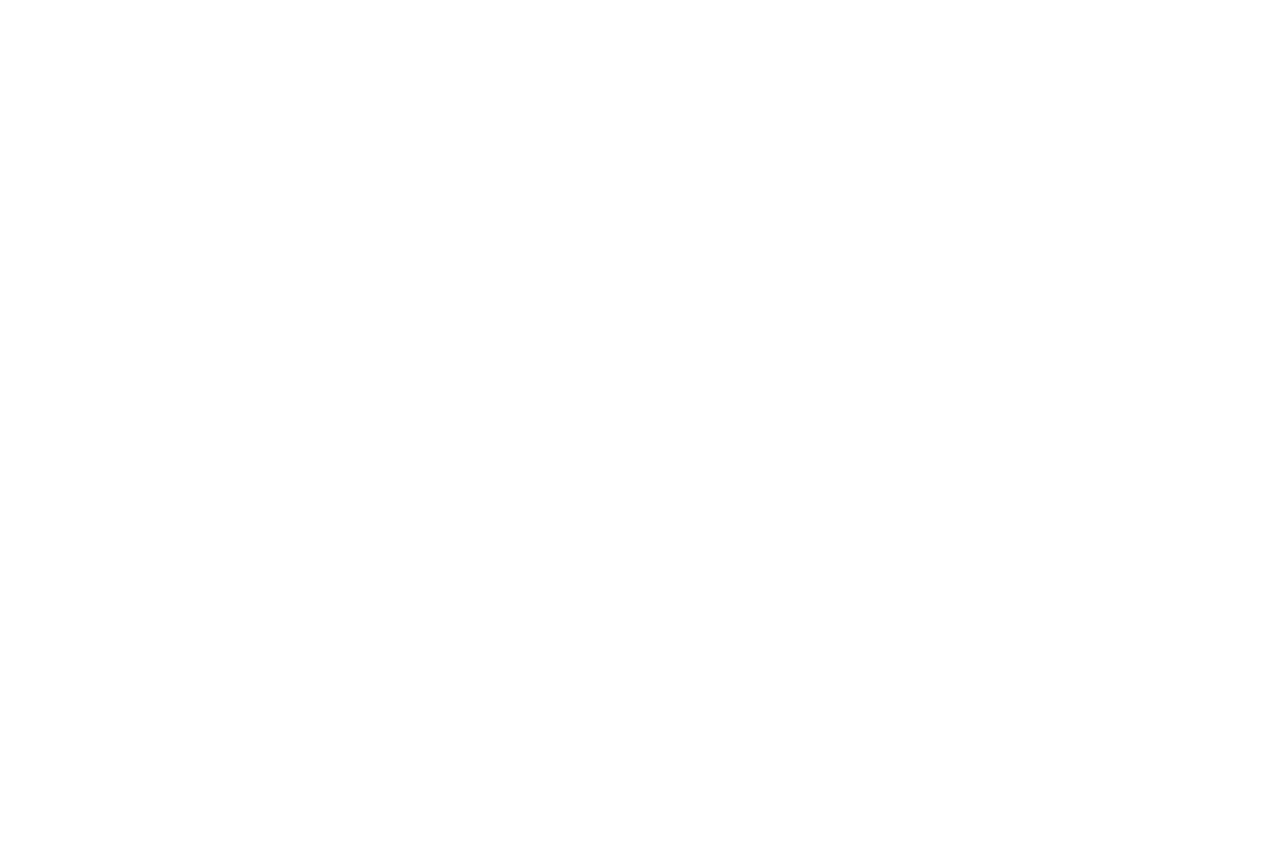
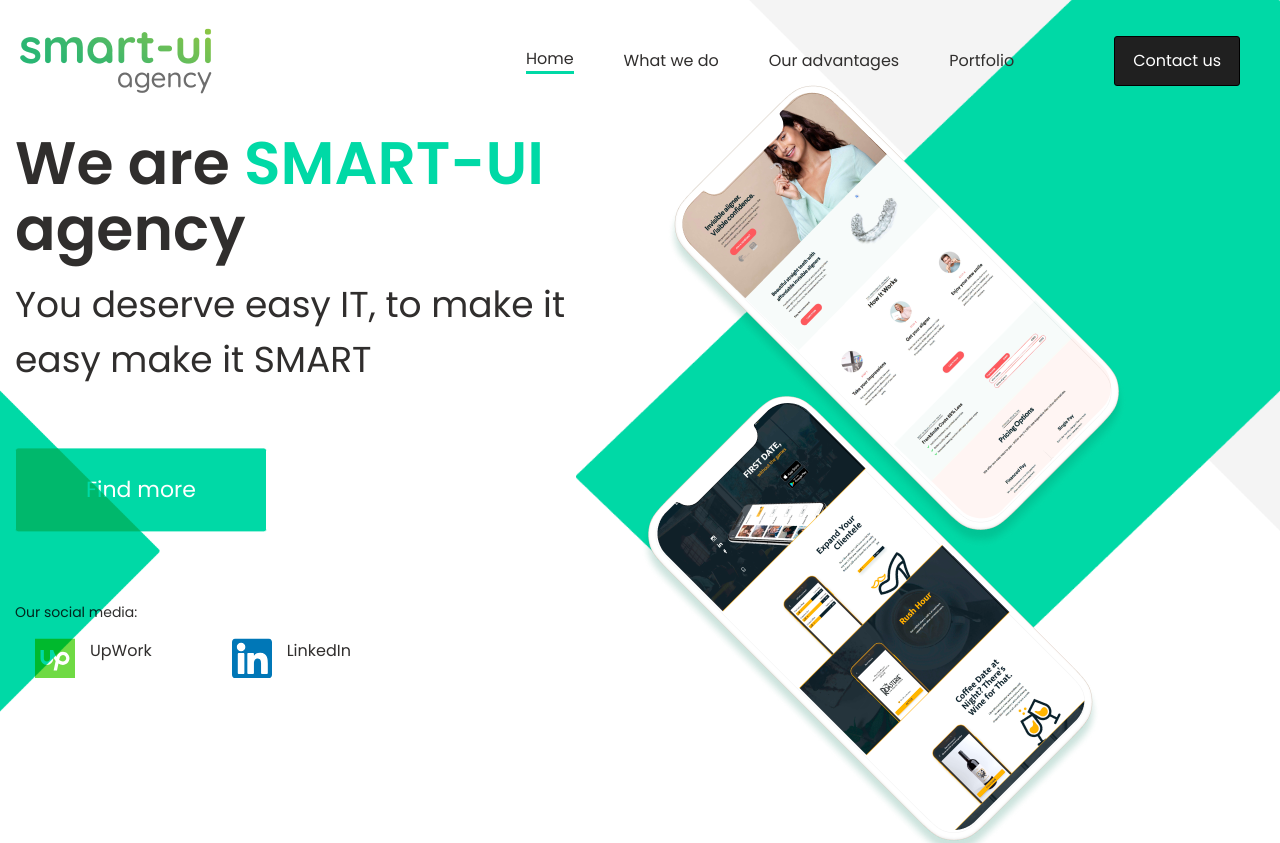
Before and after one commit to Shangria/Smart-ui, a React (Create React App) app in the folder smart-ui-pj/: page / in a window 1280 px wide. Shown: the top 843 px of the page. Before the commit the page ends 800 px from the top, so only its background shows below. Built offline with nearby package versions, Linux system fonts and the light colour scheme.

Commit message:
fis hero

```diff
--- a/smart-ui-pj/src/App.js
+++ b/smart-ui-pj/src/App.js
@@ -7,7 +7,7 @@ function App() {
 
         <Router>
             <Switch>
-                <Route path='/home' component={Home} exact/>
+                <Route path='/' component={Home} exact/>
                 <Route path='/portfolio' component={Portfolio} exact/>
             </Switch>
         </Router>
--- a/smart-ui-pj/src/Components/HeroSection/HeroElements.js
+++ b/smart-ui-pj/src/Components/HeroSection/HeroElements.js
@@ -26,6 +26,7 @@ export const HeroContent = styled.div`
   padding-bottom: 30%;
   @media (max-width: ${variables.desktopMin}) {
     flex-direction: column;
+    padding: 220px 15px 0;
   }
 `;
 
@@ -36,6 +37,9 @@ export const HeroTitleContainer = styled.div`
   flex-direction: column;
   flex-basis: 50%;
   mix-blend-mode: multiply;
+  @media (max-width: ${variables.wideScreenMin}) {
+    flex-basis: 45%;
+  };
 
   @media (max-width: ${variables.desktopMin}) {
     transform: none;
@@ -122,30 +126,25 @@ export const HeroSocialName = styled.p`
 
 
 export const HeroImagesContainer = styled.div`
-
   @media (max-width: ${variables.desktopMin}) {
     display: flex;
+    flex-direction: row;
   };
 
 `;
 export const HeroImgWrapUp = styled.div`
-  position: absolute;
-  top: 70px;
-  right: 145px;
-
-
-  @media (max-width: ${variables.desktopMin}) {
+  @media (min-width: ${variables.desktopMin}) {
     position: absolute;
-    bottom: -10px;
-    left: -100px;
+    top: 70px;
+    right: 145px;
   };
 `;
 export const HeroImgWrapDown = styled.div`
-  position: absolute;
-  top: 396px;
-  right: 180px;
 
-  @media (max-width: ${variables.desktopMin}) {
-    position: static;
+
+  @media (min-width: ${variables.desktopMin}) {
+    position: absolute;
+    top: 396px;
+    right: 180px;
   };
 `;
```
